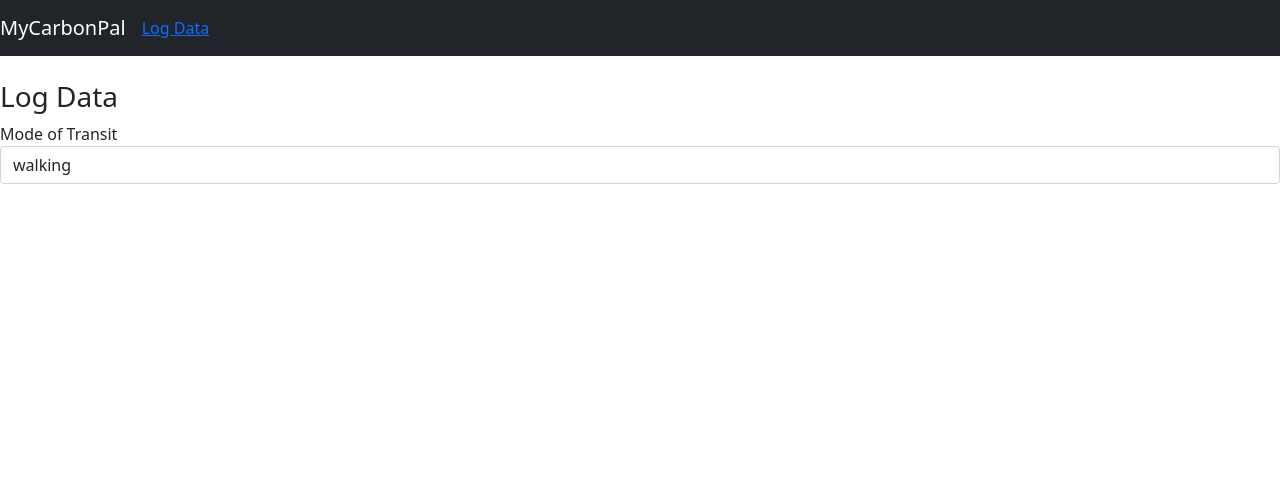
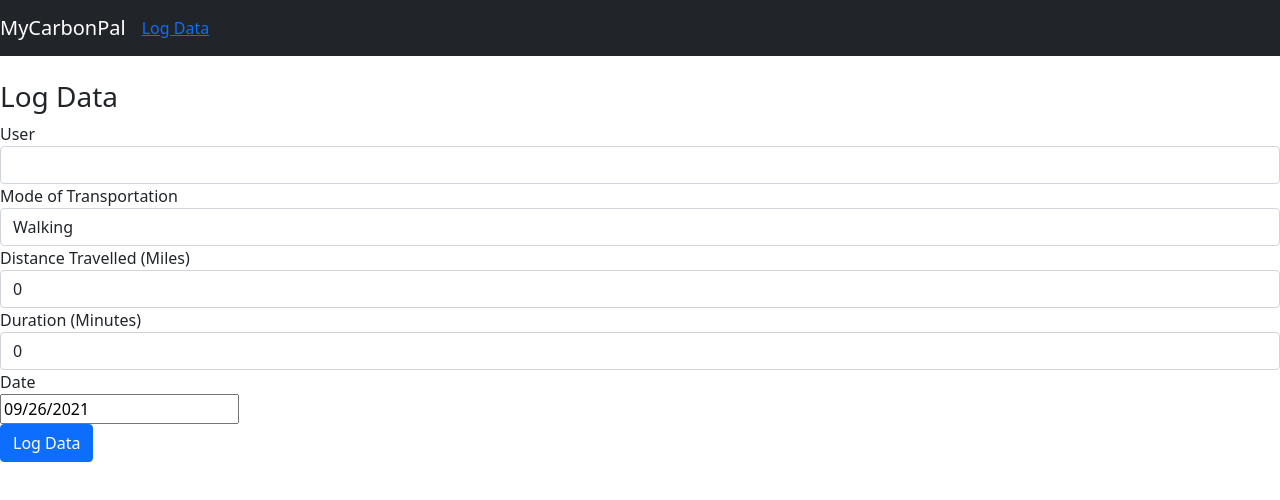
Before and after one commit to RyeemZia/SuperHacks2021, a React (Create React App) app: page / in a window 1280 px wide. Shown: the top 500 px of the page. Built offline with nearby package versions, Linux system fonts and the light colour scheme.

Commit message:
updated MyCarbonPal LogData page

```diff
--- a/src/components/data-log.component.js
+++ b/src/components/data-log.component.js
@@ -6,24 +6,35 @@ export default class DataLog extends Component {
     constructor(props){
         super(props);
 
+        this.onChangeUser = this.onChangeUser.bind(this);
         this.onChangeMoT = this.onChangeMoT.bind(this);
         this.onChangeDist = this.onChangeDist.bind(this);
         this.onChangeDur = this.onChangeDur.bind(this);
         this.onChangeDate = this.onChangeDate.bind(this);
 
         this.state ={
+            username: '',
             mot: '',
             dist: 0,
             dur: 0,
             date: new Date(),
+            users: [],
             transportation: []
         }
     }
 
     componentDidMount(){
         this.setState({
-            transportation: ['walking','car', 'bus'],
+            users: ['', 'Ryeem', 'Jacob','Camilo'],
+            username: '',
+            transportation: ['Walking','Car', 'Bus'],
             mot: ''
+        })
+    }
+
+    onChangeUser(e){
+        this.setState({
+            username: e.target.value
         })
     }
 
@@ -51,6 +62,7 @@ export default class DataLog extends Component {
         e.preventDefault();
 
         const submission ={
+            username: this.state.username,
             mot: this.state.mot,
             dist: this.state.dist,
             dur: this.state.dur,
@@ -69,7 +81,24 @@ export default class DataLog extends Component {
                 <h3>Log Data</h3>
                 <form onSubmit={this.onSubmit}>
                     <div className="form-group">
-                        <label>Mode of Transit</label>
+                        <label>User</label>
+                        <select ref="userInput"
+                            required
+                            className="form-control"
+                            value={this.state.username}
+                            onChange={this.onChangeUser}>
+                            {
+                                this.state.users.map(function(username){
+                                    return<option
+                                        key={username}
+                                        value={username}>{username}
+                                        </option>;
+                                })
+                            }
+                            </select>
+                    </div>
+                    <div className="form-group">
+                        <label>Mode of Transportation</label>
                         <select ref="userInput"
                             required
                             className="form-control"
@@ -85,6 +114,39 @@ export default class DataLog extends Component {
                             }
                             </select>
                     </div>
+
+                    <div className="form-group">
+                        <label>Distance Travelled (Miles)</label>
+                        <input type="text"
+                            required
+                            className="form-control"
+                            value={this.state.dist}
+                            onChange={this.onChangeDist}/>
+
+                    </div>
+                    <div className="form-group">
+                        <label>Duration (Minutes)</label>
+                        <input type="text"
+                            required
+                            className="form-control"
+                            value={this.state.dur}
+                            onChange={this.onChangeDur}/>
+
+                    </div>
+
+                    <div classname="form-group">
+                        <label>Date </label>
+                        <div>
+                                <DatePicker
+                                    selected={this.state.date}
+                                    onChange={this.onChangeDate}
+                                />
+                        </div>
+                    </div>
+
+                    <div className="form-group">
+                        <input type = "submit" value="Log Data" className="btn btn-primary"></input>
+                    </div>
                 </form>
             </div>
         )
```
